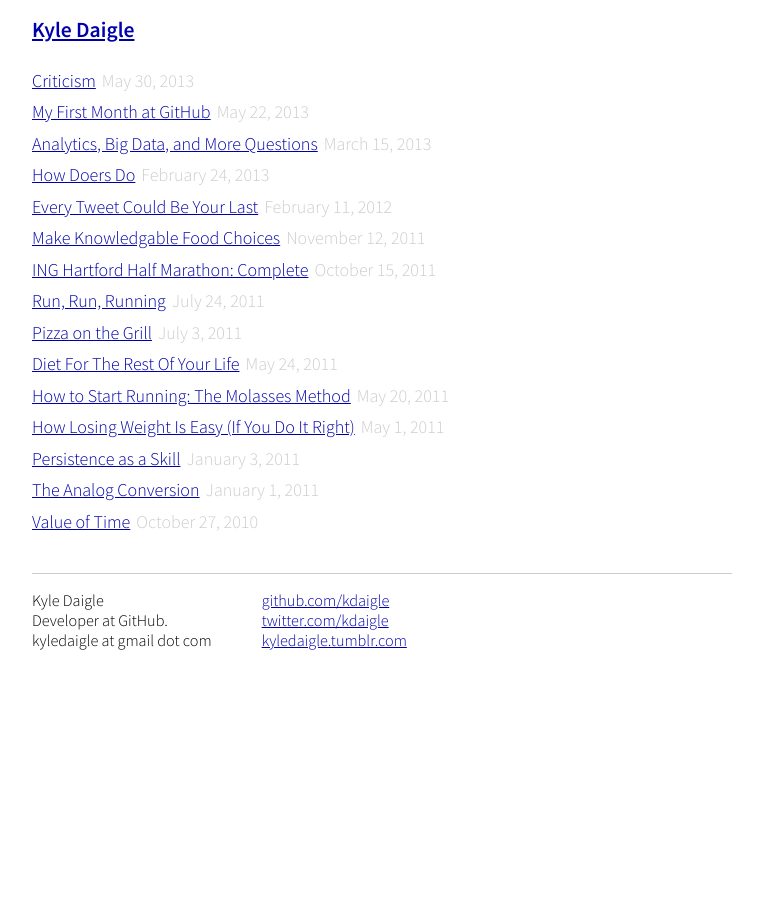
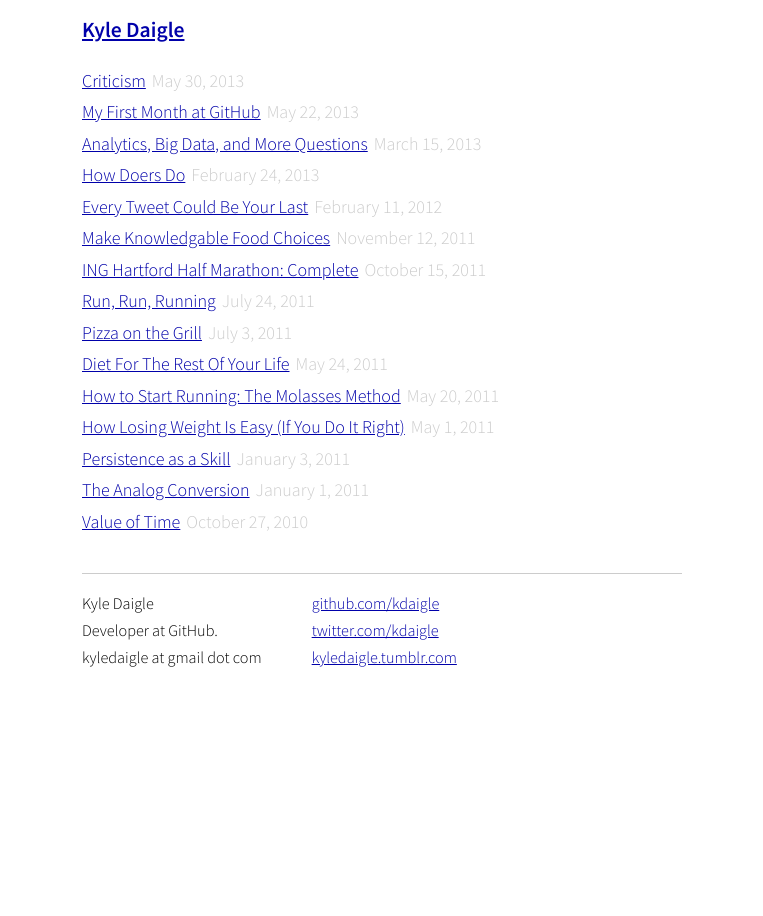
Before and after one commit to kdaigle/kdaigle.github.io, a Jekyll site: the page built from index.html, in a window 1280 px wide. Shown: the whole page, without its empty margins (258-1021 px from the left). Built offline with Jekyll 4.4.1, drawn with Linux system fonts in a browser that asks for light colours.

Commit message:
Style updates

```diff
--- a/css/new.css
+++ b/css/new.css
@@ -10,6 +10,7 @@ html, body { height: 100%; }
 body {
   background-color: #FFF;
   font: 18px 'Source Sans Pro', Helvetica, Arial, sans-serif;
+  line-height: 1.5em;
 }
 
 h1, h2, h3, h4, h5, h6 { font-size: 100%; }
@@ -29,7 +30,7 @@ table {
 /*Custom CSS*/
 
 div.container {
-  width: 700px;
+  width: 600px;
   margin: 0px auto;
 }
 
```
